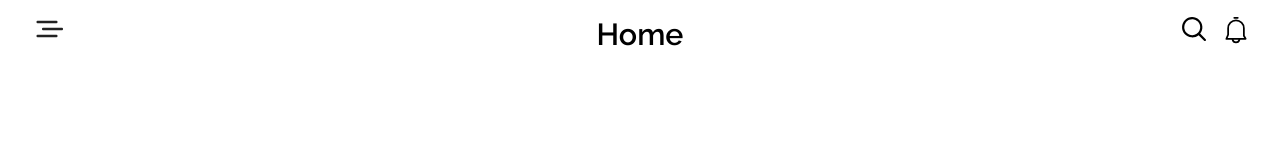
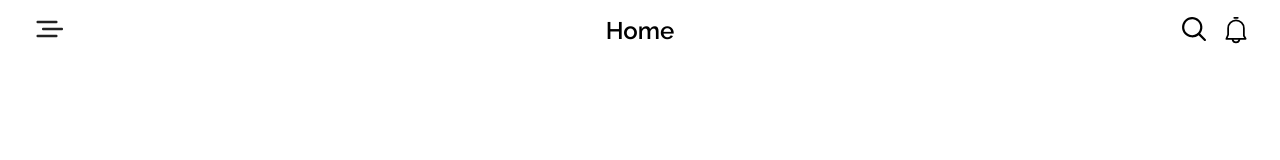
Before and after one commit to Patrykkwolek/shopping, a React (Create React App) app: page /main in a window 1280 px wide. Shown: the top 160 px of the page. Built offline with nearby package versions, Linux system fonts and the light colour scheme.

Commit message:
header size change

```diff
--- a/src/modules/mainPage/mainPageContent/header/header.scss
+++ b/src/modules/mainPage/mainPageContent/header/header.scss
@@ -16,7 +16,7 @@
 	}
 	&__title {
 		height: 28px;
-		font-size: 1.9rem;
+		font-size: 1.5rem;
 		font-weight: 600;
 	}
 	&__icon {
```
